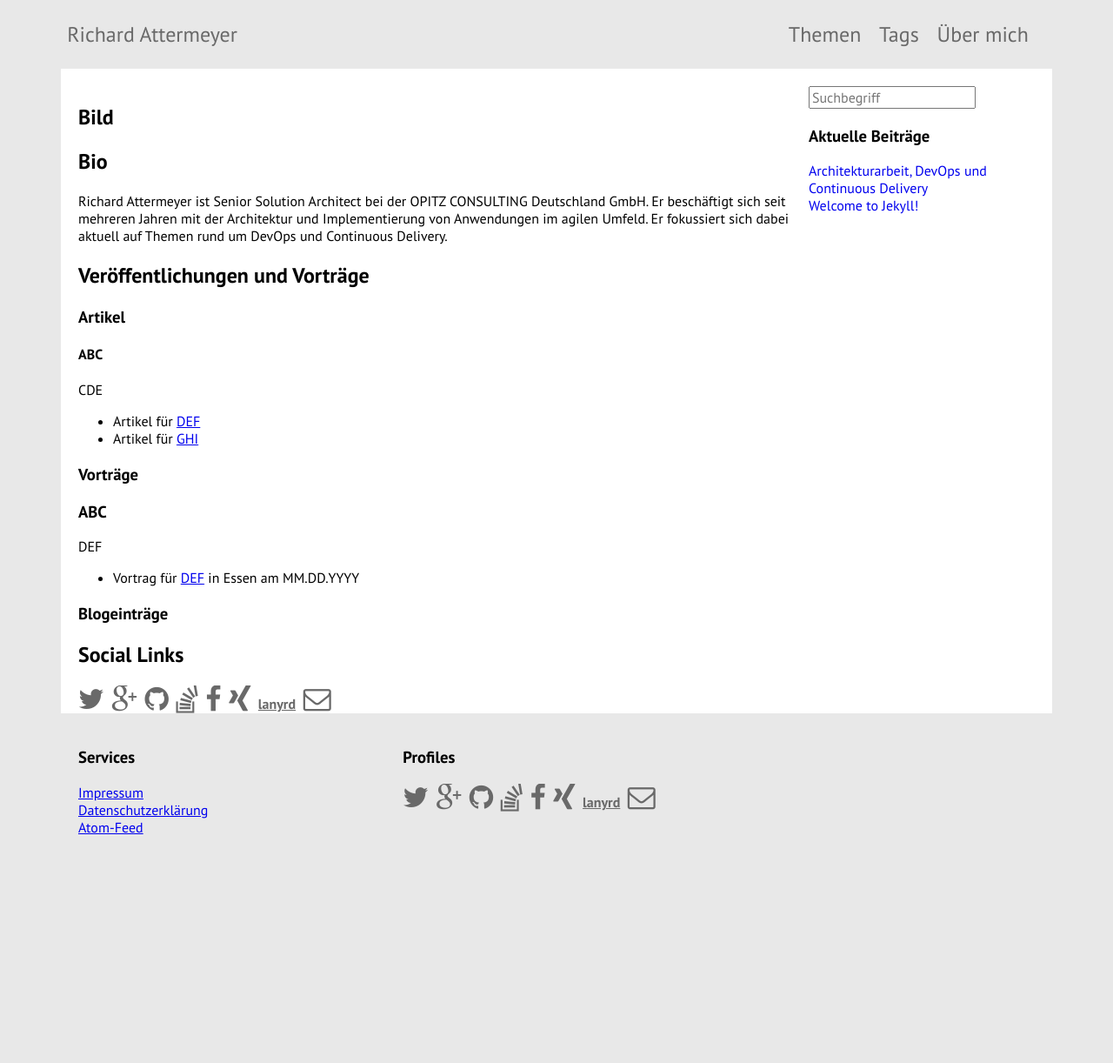
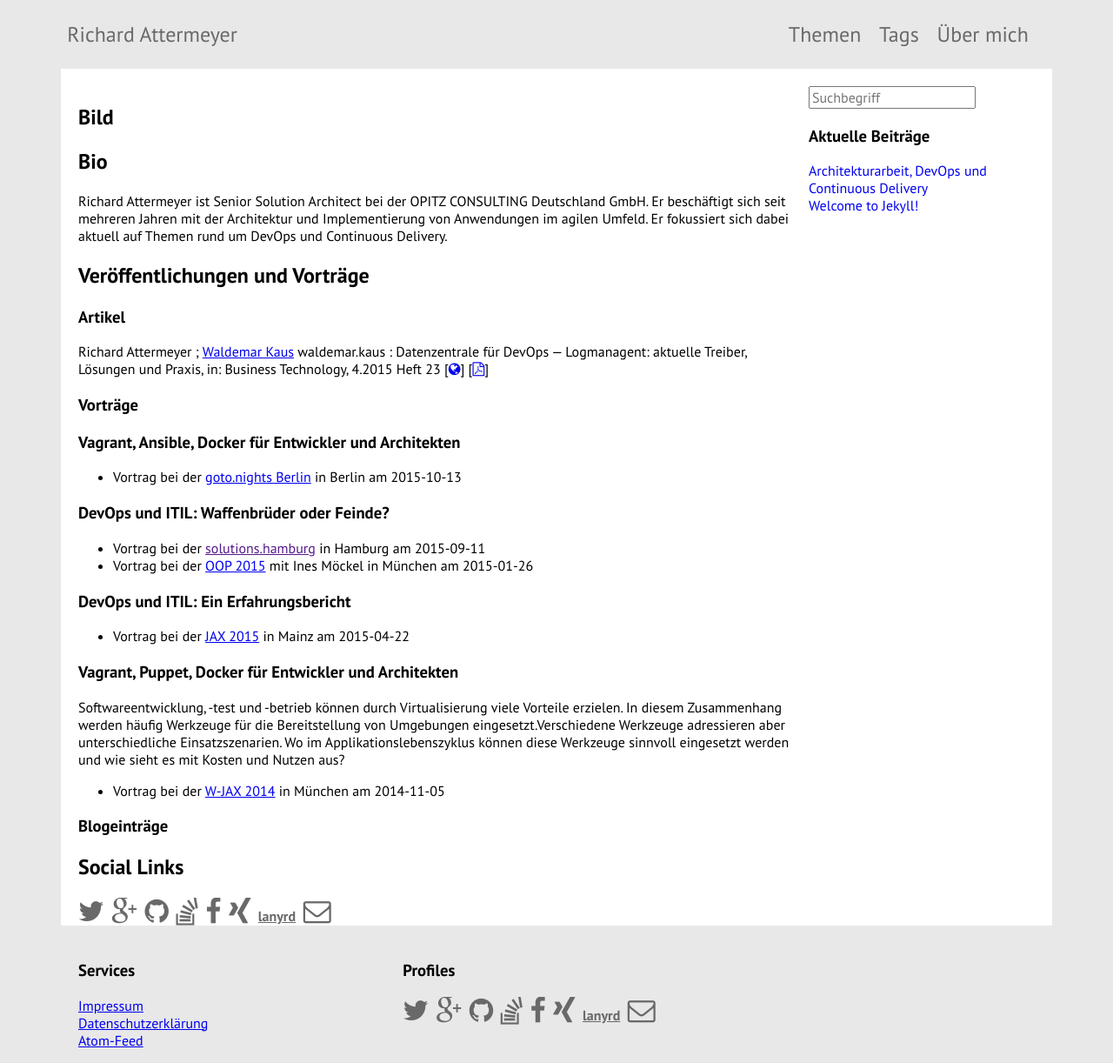
Before and after one commit to rattermeyer/rattermeyer.github.com, a Jekyll site: the page built from _authors/richard.attermeyer.md, in a window 1280 px wide. Shown: the whole page at 87% size. Built offline with Jekyll 4.4.1, drawn with Linux system fonts in a browser that asks for light colours; before the commit the page ends 977 px from its top, so only the background shows below that.

Commit message:
author pages updated

```diff
--- a/_authors/richard.attermeyer.md
+++ b/_authors/richard.attermeyer.md
@@ -45,28 +45,50 @@ social:
 
 articles:
   -
-    title: "ABC"
-    description: "CDE"
+    title: "Datenzentrale für DevOps"
+    description: "Logmanagent: aktuelle Treiber, Lösungen und Praxis"
+    magazine: "Business Technology"
     coauthors:
-      - "First"
-      - "Second"
-    magazines:
-      - name: "DEF"
-        file: "pdf"
-        year: "2014"
-      - name: "GHI"
-        link: "http://"
-        year: "2015"
+      - "waldemar.kaus"
+    year: "2015"
+    edition: "4.2015 Heft 23"
+    link: "http://test"
+    file: "article.pdf"
 talks:
   -
-    title: "ABC"
-    description: "DEF"
+    title: "Vagrant, Ansible, Docker für Entwickler und Architekten"
+    description: ""
     conferences:
-      - title: "DEF"
-        link: "http://"
-        location: "Essen"
+      - title: "goto.nights Berlin"
+        link: "https://secure.trifork.com/berlin-2015/freeevent/index.jsp?eventOID=6981"
+        location: "Berlin"
+        date: 2015-10-13
+  -
+    title: "DevOps und ITIL: Waffenbrüder oder Feinde?"
+    conferences:
+      - title: "solutions.hamburg"
+        date: 2015-09-11
+        location: "Hamburg"
+        link: ""
+      - title: "OOP 2015"
+        date: "2015-01-26"
+        location: "München"
+        link: "http://de.slideshare.net/opitzconsulting/devops-und-itil-waffenbrder-oder-feinde"
         cospeaker:
-        date: MM.DD.YYYY
+          - "Ines Möckel"
+  - title: "DevOps und ITIL: Ein Erfahrungsbericht"
+    conferences:
+      - title: "JAX 2015"
+        date: "2015-04-22"
+        location: "Mainz"
+        link: "http://de.slideshare.net/opitzconsulting/devops-und-itil-ein-erfahrungsbericht"
+  - title: "Vagrant, Puppet, Docker für Entwickler und Architekten"
+    description: "Softwareentwicklung, -test und -betrieb können durch Virtualisierung viele Vorteile erzielen. In diesem Zusammenhang werden häufig Werkzeuge für die Bereitstellung von Umgebungen eingesetzt.Verschiedene Werkzeuge adressieren aber unterschiedliche Einsatzszenarien. Wo im Applikationslebenszyklus können diese Werkzeuge sinnvoll eingesetzt werden und wie sieht es mit Kosten und Nutzen aus?"
+    conferences:
+      - title: "W-JAX 2014"
+        link: "https://secure.trifork.com/berlin-2015/freeevent/index.jsp?eventOID=6981"
+        location: "München"
+        date: 2014-11-05
 ---
 
 Richard Attermeyer ist Senior Solution Architect bei der OPITZ CONSULTING Deutschland GmbH. Er beschäftigt sich seit mehreren Jahren mit der Architektur und Implementierung von Anwendungen im agilen Umfeld. Er fokussiert sich dabei aktuell auf Themen rund um DevOps und Continuous Delivery.
--- a/_layouts/author.html
+++ b/_layouts/author.html
@@ -7,21 +7,19 @@ layout: default
 <h2>Veröffentlichungen und Vorträge</h2>
 <h3>Artikel</h3>
 {% for article in page.articles %}
-<h4>{{article.title}}</h4>
-<p>{{article.description}}</p>
-<ul>
-	{% for magazine in article.magazines %}
-		<li>Artikel für
-			{% if magazine.link %}
-				<a href="{{magazine.link}}">{{magazine.name}}</a>
-			{% elsif magazine.file %}
-				<a href="/files/publications/{{magazine.file}}">{{magazine.name}}</a>
-			{% else %}
-				{{magazine.name}}
-			{% endif %}
-			{% if magazine.coauthor %}mit {{magazine.coauthor}}{% endif %}</li>
-	{% endfor %}
-</ul>
+{{ page.name }}
+{% for author in article.coauthors %}
+{% assign found=false %}
+{% for s_author in site.authors %}{% if s_author.username == author %}{% assign found=true %}; <a href="{{ site.baseurl }}{{s_author.url}}">{{ s_author.name }}</a>{% endif %}{% endfor %}{% unless author == article.coauthors.last %}; {% endunless %}
+{% if !found %}{{ author }}{% endif %}
+{% endfor %}
+: {{article.title}}{% if article.description %} &mdash; {{ article.description }}{% endif %}, in: {{ article.magazine }}, {{ article.edition }}
+{% if article.link %}
+[<a href="{{article.link}}"><i class="fa fa-globe"></i></a>]
+{% endif %}
+{% if article.file %}
+[<a href="{{site.baseurl}}/files/publications/{{article.file}}"><i class="fa fa-file-pdf-o"></i></a>]
+{% endif %}
 {% endfor %}
 <h3>Vorträge</h3>
 {% for talk in page.talks %}
@@ -29,7 +27,7 @@ layout: default
 <p>{{talk.description}}</h3>
 <ul>
 	{% for conference in talk.conferences %}
-		<li>Vortrag für <a href="{{conference.link}}">{{conference.title}}</a>
+		<li>Vortrag bei der <a href="{{conference.link}}">{{conference.title}}</a>
 		{% if conference.cospeaker %}mit {{conference.cospeaker}}{% endif %}
 		in {{conference.location}} am {{conference.date}}</li>
 	{% endfor %}
```
Also changed, not shown: _authors/thomas.papendieck.md (+7 -11 lines).
